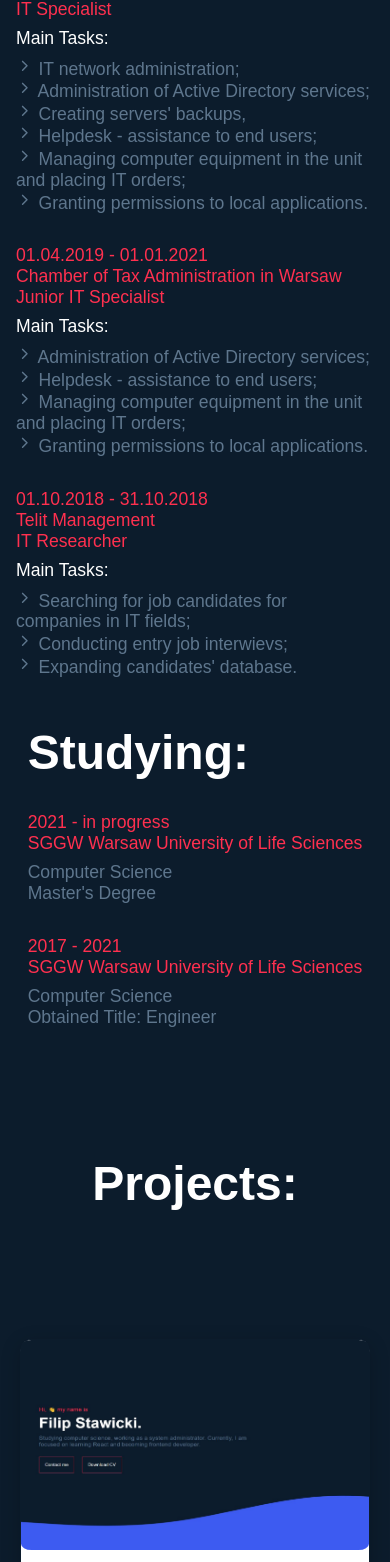
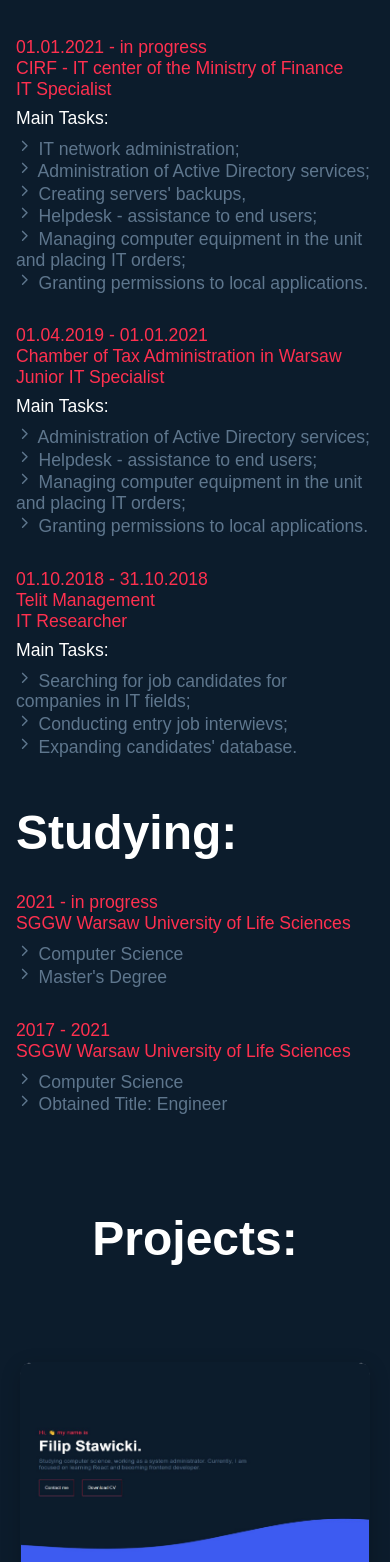
Before and after one commit to fstawicki/fstawicki_portfolio, a React (Create React App) app: page / in a window 390 px wide. Shown: the part 1641-3203 px from the top of the page. Built offline with nearby package versions, Linux system fonts and the light colour scheme.

Commit message:
working on responsiveness, finished jobs and projects page

```diff
--- a/src/components/Jobs.jsx
+++ b/src/components/Jobs.jsx
@@ -58,14 +58,14 @@
             <li className='jobsListItem'>
               <p className="date red">2021 - in progress</p>
               <p className="uni red ">SGGW Warsaw University of Life Sciences</p>
-              <p>Computer Science</p>
-              <p>Master's Degree</p>
+              <p><FiChevronRight /> Computer Science</p>
+              <p><FiChevronRight /> Master's Degree</p>
             </li>
             <li className='jobsListItem'>
               <p className="date red">2017 - 2021</p>
               <p className="uni red">SGGW Warsaw University of Life Sciences</p>
-              <p>Computer Science</p>
-              <p>Obtained Title: Engineer</p>
+              <p><FiChevronRight /> Computer Science</p>
+              <p><FiChevronRight /> Obtained Title: Engineer</p>
             </li>
           </ul>
         </div>
--- a/src/components/styles/Jobs.styled.jsx
+++ b/src/components/styles/Jobs.styled.jsx
@@ -3,8 +3,6 @@
 export const StyledJobs = styled.div`
 
     background-color: ${({theme}) => theme.bgcolor};
-/*
-    position: relative; */
 
     *{
         ::-moz-selection { /* Code for Firefox */
@@ -24,8 +22,6 @@
 
     .wave2IMG{
         transform: rotate(180deg);
-        /* position: absolute; */
-        /* position: absolute; */
     }
 
     .wrapper{
@@ -35,24 +31,36 @@
 
 
         @media (max-width: 950px){
-            flex-direction: column;
-            justify-content: flex-start;
-            align-items: center;
+            display: block;
             padding: 0 1rem;
-            width: 100%;
+            margin: 5rem auto 0 auto;
+            width: 70%;
+
+            .studyContainer,
+            .jobsContainer{
+                width: 100%;
+
+            }
 
             .studyContainer{
                 margin-top: 3rem;
-                text-align: left;
             }
+        }
+
+        @media (max-width: 810px){
+            width: 80%;
+        }
+
+        @media (max-width: 710px){
+            width: 90%;
+        }
+
+        @media (max-width: 635px){
+            width: 100%;
         }
 
     }
 
-    /*
-    .studyContainer{
-        margin-left: 2rem;
-    } */
 
     .studyContainer *,
     .jobsContainer *{
@@ -63,10 +71,6 @@
     .studyContainer,
     .jobsContainer{
         background-color: ${({theme}) => theme.bgcolor};
-        /* border: 1px solid ${({theme}) => theme.bluewave}; */
-        /* padding: 2rem 0.5rem; */
-
-        z-index: 100;
 
         .position,
         .uni,
@@ -77,7 +81,6 @@
 
         h3{
                 font-size: 3rem;
-                /* color: ${({theme}) => theme.accent}; */
                 color: white;
         }
 
--- a/src/components/styles/Projects.styled.jsx
+++ b/src/components/styles/Projects.styled.jsx
@@ -42,11 +42,22 @@
 
     }
 
+    a{
+        background-color: ${ ({theme}) => theme.accent };
+
+        :hover{
+            background-color: ${ ({theme}) => theme.bluewave };
+        }
+    }
 
     h3{
         font-size: 3rem;
         text-align: center;
-        padding: 8rem 0 8rem 0;
+        padding: 8rem 0;
+
+        @media (max-width: 950px){
+            padding: 6rem 0;
+        }
 
         ::-moz-selection { /* Code for Firefox */
             color: white;
```
